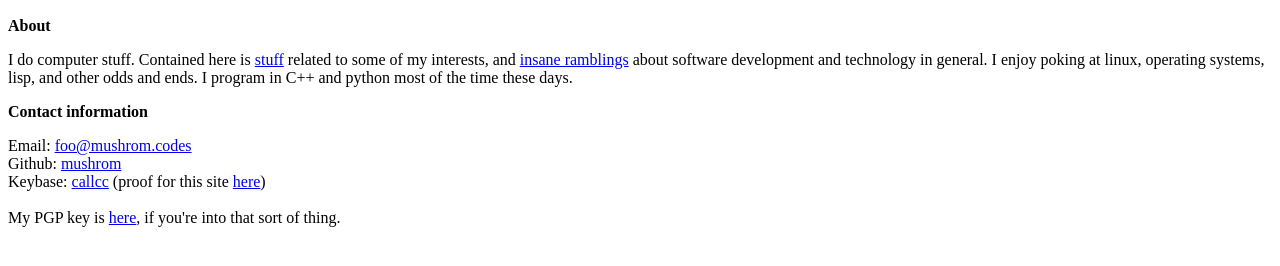
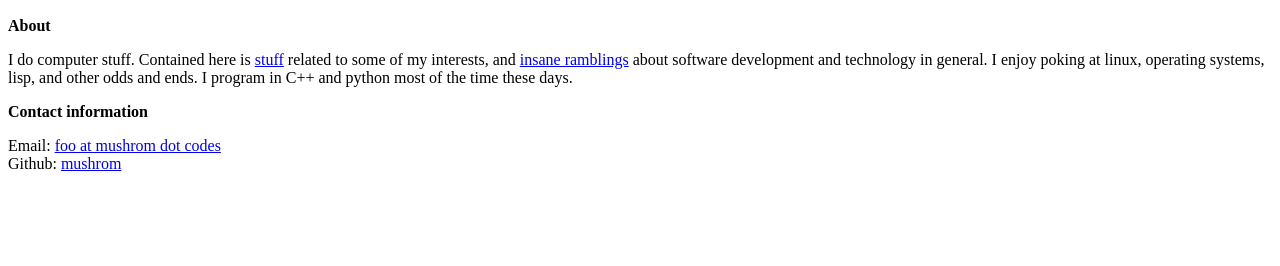
Before and after one commit to mushrom/homepage, a plain HTML site: page src/index.html in a window 1280 px wide. Shown: the part 50-316 px from the top of the page. Drawn offline with Linux system fonts and the light colour scheme.

Commit message:
Removing keybase info (rip)

```diff
--- a/src/index.html
+++ b/src/index.html
@@ -32,15 +32,9 @@
             </div>
 
             <p>
-            Email: <a href="mailto:foo@mushrom.codes">foo@mushrom.codes</a>
+            Email: <a href="mailto:foo at mushrom dot codes">foo at mushrom dot codes</a>
             <br />
             Github: <a href="https://github.com/mushrom">mushrom</a>
-            <br />
-            Keybase: <a href="https://keybase.io/callcc">callcc</a>
-            (proof for this site <a href="/keybase.txt">here</a>)
-            <br /> <br />
-            My PGP key is <a href="data/pgpkey.txt">here</a>,
-            if you're into that sort of thing.
             </p>
         </div>
     </body>
```
